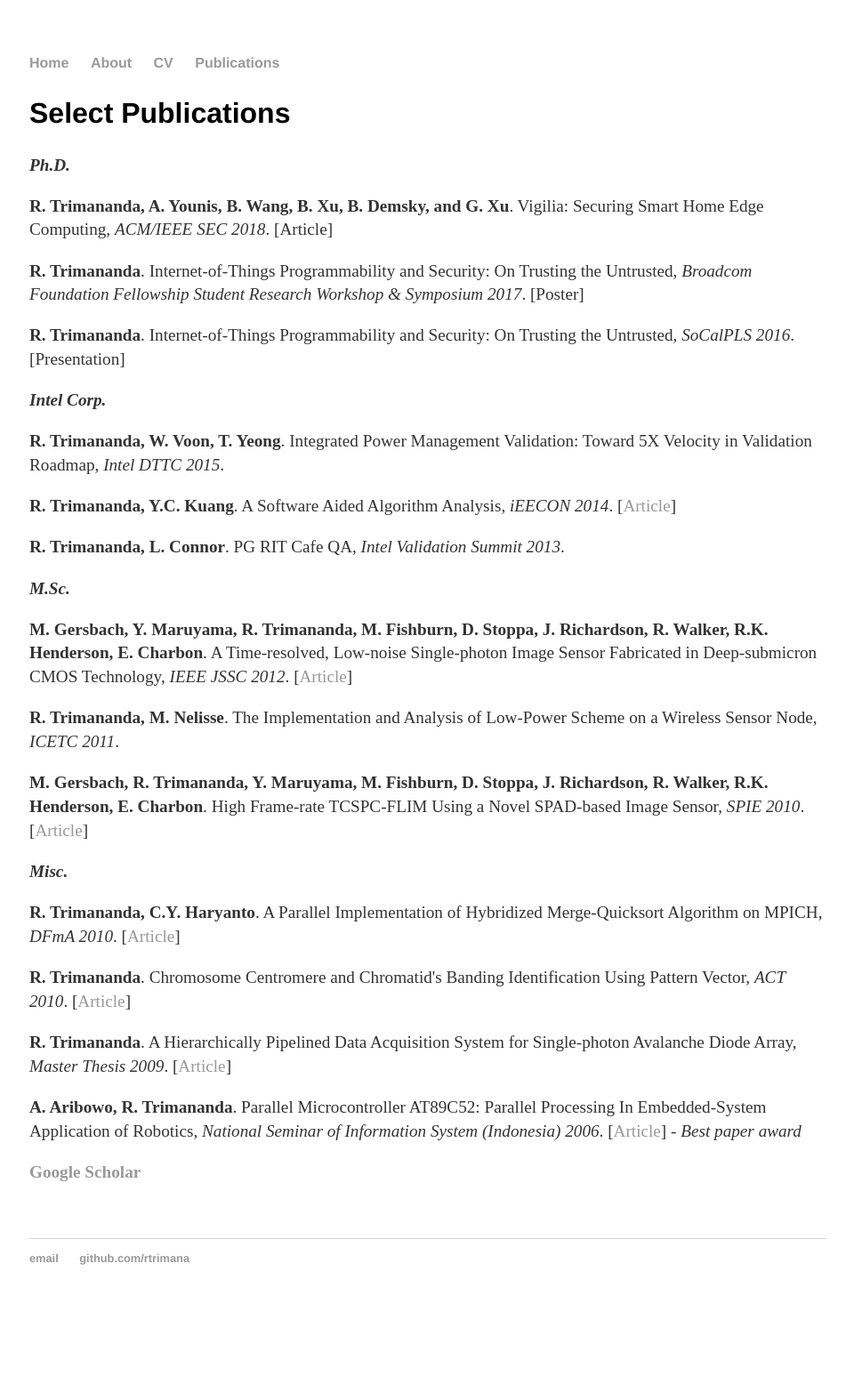
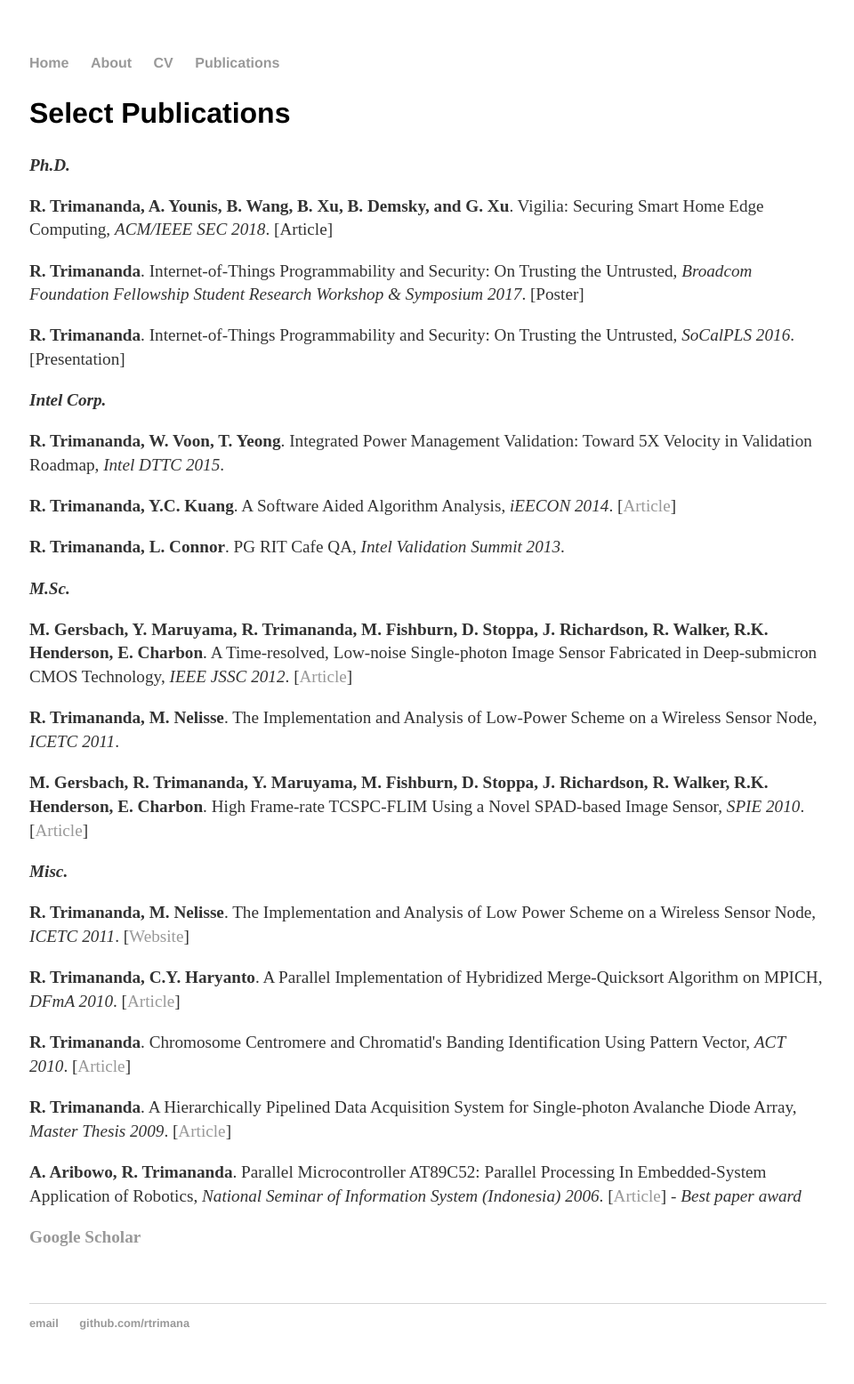
Before and after one commit to rtrimana/rahmaditrimananda.github.io, a Jekyll site: the page built from publications/index.html, in a window 1280 px wide. Shown: the whole page at 89% size, without its empty margins (159-1119 px from the left). Built offline with Jekyll 4.4.1, drawn with Linux system fonts in a browser that asks for light colours; before the commit the page ends 1484 px from its top, so only the background shows below that.

Commit message:
Update index.html

```diff
--- a/publications/index.html
+++ b/publications/index.html
@@ -35,6 +35,8 @@ title: Publications of Rahmadi Trimananda
 
 		<em><p><strong>Misc.</strong></p></em>
 
+				<p><strong>R. Trimananda, M. Nelisse</strong>. The Implementation and Analysis of Low Power Scheme on a Wireless Sensor Node, <em>ICETC 2011</em>. [<a href="http://www.icetc.org/history.html" target="_blank">Website</a>]
+
 				<p><strong>R. Trimananda, C.Y. Haryanto</strong>. A Parallel Implementation of Hybridized Merge-Quicksort Algorithm on MPICH, <em>DFmA 2010</em>. [<a href="https://ieeexplore.ieee.org/abstract/document/5952319/" target="_blank">Article</a>]
 
 				<p><strong>R. Trimananda</strong>. Chromosome Centromere and Chromatid's Banding Identification Using Pattern Vector, <em>ACT 2010</em>. [<a href="https://www.computer.org/csdl/proceedings/act/2010/4269/00/4269a132-abs.html" target="_blank">Article</a>]
```
